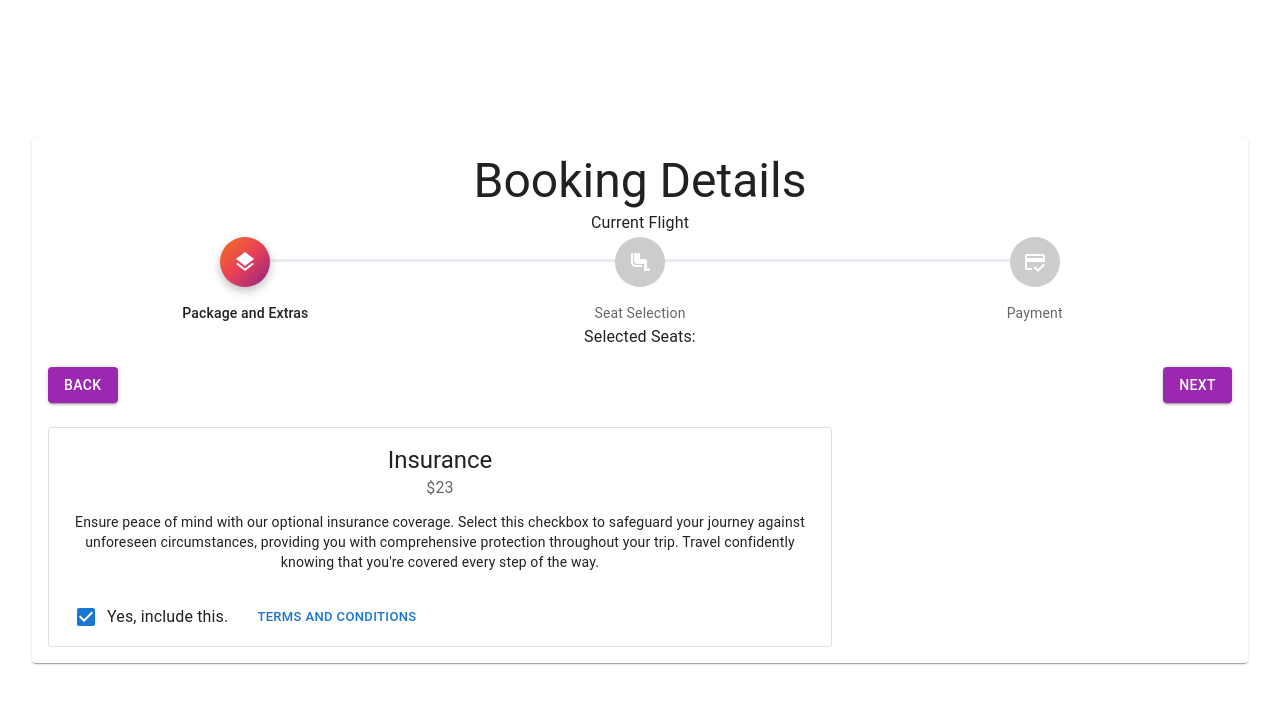
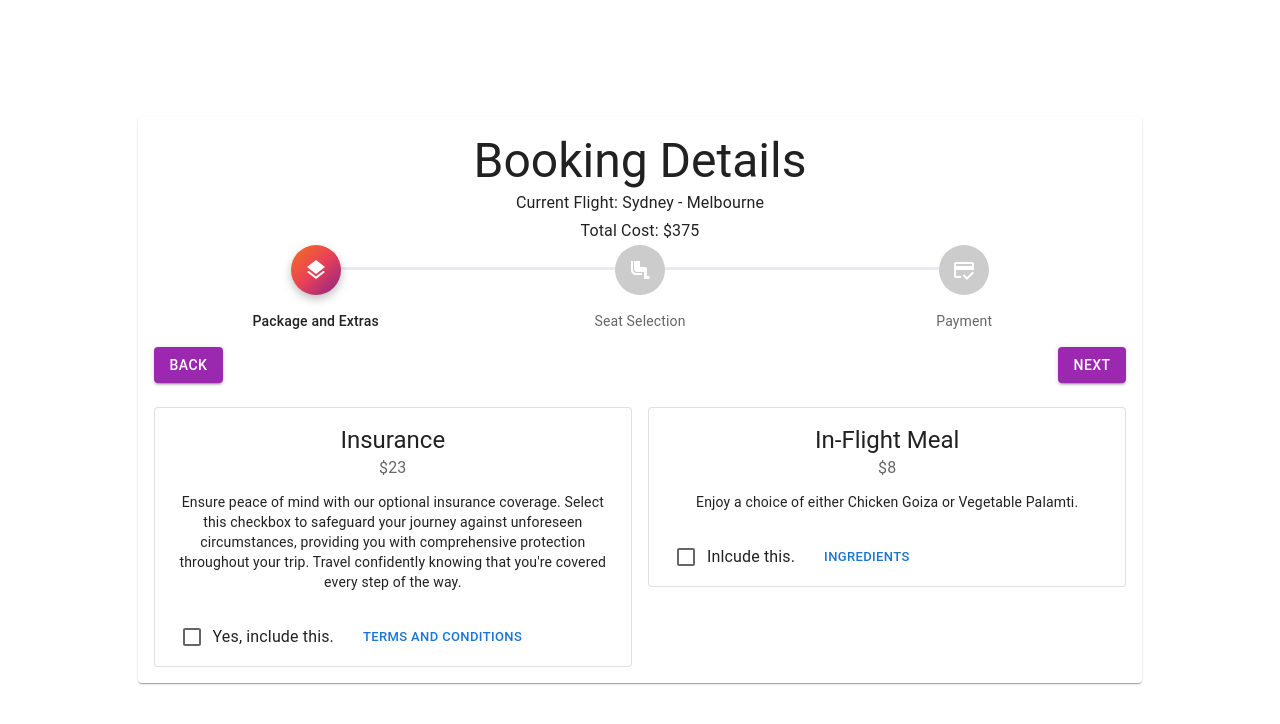
Before and after one commit to Dean-Overton/flight-booking-prototype, a React (Vite) app: page / in a window 1280 px wide. Shown: the top 724 px of the page. Built offline with nearby package versions, Linux system fonts and the light colour scheme.

Commit message:
Cards and formatting

```diff
--- /dev/null
+++ b/src/pages/booking/extras-tab/foodCard/index.tsx
@@ -0,0 +1,47 @@
+import * as React from 'react';
+import Box from '@mui/material/Box';
+import Card from '@mui/material/Card';
+import CardActions from '@mui/material/CardActions';
+import CardContent from '@mui/material/CardContent';
+import Button from '@mui/material/Button';
+import Typography from '@mui/material/Typography';
+import FormControlLabel from '@mui/material/FormControlLabel';
+import Checkbox from '@mui/material/Checkbox';
+
+interface FoodCardProps
+{
+    totalCost:number,
+    costSetCallback: (cost:number) => void,
+}
+const FoodCard = ({totalCost, costSetCallback}: FoodCardProps) => {
+  const costNumber = 8;
+  const handleCheckBoxChange = (event: React.ChangeEvent<HTMLInputElement>) => {
+    if (event.target.checked) {
+      costSetCallback(totalCost + costNumber);
+    } else {
+      costSetCallback(totalCost - costNumber);
+    }
+  };
+  return (
+    <Box sx={{ minWidth: 275 }}>
+      <Card variant="outlined">
+        <CardContent>
+          <Typography variant="h5" component="div">
+            In-Flight Meal
+          </Typography>
+          <Typography sx={{ mb: 1.5 }} color="text.secondary">
+            ${costNumber}
+          </Typography>
+          <Typography variant="body2">
+          Enjoy a choice of either Chicken Goiza or Vegetable Palamti.
+          </Typography>
+        </CardContent>
+        <CardActions>
+          <FormControlLabel sx={{ml:1}} control={<Checkbox onClick={handleCheckBoxChange}/>} label="Inlcude this." />
+          <Button size="small">Ingredients</Button>
+        </CardActions>
+      </Card>
+    </Box>
+  );
+}
+export default FoodCard;
--- a/src/pages/booking/extras-tab/index.tsx
+++ b/src/pages/booking/extras-tab/index.tsx
@@ -4,22 +4,25 @@ import Box from '@mui/material/Box';
 import Grid from '@mui/material/Grid';
 import Paper from '@mui/material/Paper';
 import InsuranceCard from './insuranceCard';
+import FoodCard from './foodCard';
 
-const Item = styled(Paper)(({ theme }) => ({
-    backgroundColor: theme.palette.mode === 'dark' ? '#1A2027' : '#fff',
-    ...theme.typography.body2,
-    padding: theme.spacing(1),
-    textAlign: 'center',
-    color: theme.palette.text.secondary,
-  }));
 
-const ExtrasTab = () => {
+interface ExtraTabProps
+{
+    totalCost: number,
+    costSetCallback: (cost:number) => void
+}
+
+const ExtrasTab = ({totalCost, costSetCallback}: ExtraTabProps) => {
     return (
         <>
         <Box>
             <Grid container spacing={2}>
-                <Grid item xs={8}>
-                    <InsuranceCard/>
+                <Grid item xs={12} lg={6}>
+                    <InsuranceCard totalCost={totalCost} costSetCallback={costSetCallback}/>
+                </Grid>
+                <Grid item xs={12} lg={6}>
+                    <FoodCard totalCost={totalCost} costSetCallback={costSetCallback}/>
                 </Grid>
             </Grid>
         </Box>
--- a/src/pages/booking/extras-tab/insuranceCard/index.tsx
+++ b/src/pages/booking/extras-tab/insuranceCard/index.tsx
@@ -8,30 +8,41 @@ import Typography from '@mui/material/Typography';
 import FormControlLabel from '@mui/material/FormControlLabel';
 import Checkbox from '@mui/material/Checkbox';
 
-const card = (
-  <React.Fragment>
+interface InsuranceCardProps
+{
+    totalCost:number,
+    costSetCallback: (cost:number) => void,
+}
+const InsuranceCard = ({totalCost, costSetCallback}: InsuranceCardProps) => {
+  const costNumber = 23;
+  const handleCheckBoxChange = (event: React.ChangeEvent<HTMLInputElement>) => {
+    if (event.target.checked) {
+      costSetCallback(totalCost + costNumber);
+    } else {
+      costSetCallback(totalCost - costNumber);
+    }
+  };
+
+  return (
+    <Box sx={{ minWidth: 275 }}>
+      <Card variant="outlined">
         <CardContent>
         <Typography variant="h5" component="div">
           Insurance
         </Typography>
         <Typography sx={{ mb: 1.5 }} color="text.secondary">
-        $23
+          ${costNumber}
         </Typography>
         <Typography variant="body2">
         Ensure peace of mind with our optional insurance coverage. Select this checkbox to safeguard your journey against unforeseen circumstances, providing you with comprehensive protection throughout your trip. Travel confidently knowing that you're covered every step of the way.
         </Typography>
       </CardContent>
       <CardActions>
-      <FormControlLabel sx={{ml:1}} control={<Checkbox defaultChecked />} label="Yes, include this." />
+        <FormControlLabel sx={{ml:1}} control={<Checkbox onClick={handleCheckBoxChange} />} label="Yes, include this." />
         <Button size="small">Terms and Conditions</Button>
       </CardActions>
-  </React.Fragment>
-);
-
-export default function OutlinedCard() {
-  return (
-    <Box sx={{ minWidth: 275 }}>
-      <Card variant="outlined">{card}</Card>
+      </Card>
     </Box>
   );
 }
+export default InsuranceCard;
--- a/src/pages/booking/index.tsx
+++ b/src/pages/booking/index.tsx
@@ -1,4 +1,4 @@
-import { useEffect, useState } from 'react';
+import { useState } from 'react';
 import FlightBookingStepper from './stepper';
 import '../../App.css';
 
@@ -8,6 +8,7 @@ import SeatSelection from './seat-selection';
 import Payment from './payment';
 
 const Booking = () => {
+    const [totalCost, setCost] = useState(375);
     const [progress, setProgress] = useState(0);
     const [seats, setSeats] = useState([]);
 
@@ -23,19 +24,20 @@ const Booking = () => {
     }
 
     return (
-        <Paper sx={{p:2}}>
+        <Paper sx={{p:2, mx:'auto', width:'80%'}}>
             <Typography variant="h3">Booking Details</Typography>
-            <Typography variant="subtitle1">Current Flight</Typography>
+            <Typography variant="subtitle1">Current Flight: Sydney - Melbourne</Typography>
+            <Typography variant="subtitle1">Total Cost: ${totalCost}</Typography>
             <FlightBookingStepper progress={progress}/>
-            <Typography variant="subtitle1">Selected Seats: {seats.map(seat => (
+            {seats.length!=0 &&<Typography variant="subtitle1">Selected Seats: {seats.map(seat => (
                 `${seat}, `
-            ))}</Typography>
+            ))}</Typography>}
             <Stack direction="row" mt={2} justifyContent="space-between" alignItems="center" spacing={2}>
                 <Button onClick={()=>back()} variant="contained" color="secondary">Back</Button>
                 <Button onClick={()=>next()} variant="contained" color="secondary">Next</Button>
             </Stack>
             <Box sx={{mt:3}}>
-                {progress == 0 && <ExtrasTab/>}
+                {progress == 0 && <ExtrasTab totalCost={totalCost} costSetCallback={setCost}/>}
                 {progress == 1 && <SeatSelection numberOfPassengers={2} seatsSelectedCallback={setSeats}/>}
                 {progress == 2 && <Payment/>}
             </Box>
--- a/src/pages/booking/payment/index.tsx
+++ b/src/pages/booking/payment/index.tsx
@@ -20,9 +20,13 @@ const Payment = () => {
         <>
         <Box>
             <Grid container spacing={2}>
-                <Grid item xs={8}>
+                <Grid item xs={12} md={6}>
                     <PaymentOptionsCard/>
+                </Grid>
+                <Grid item xs={12} md={6}>
                     <FlightSummaryCard/>
+                </Grid>
+                <Grid item xs={12} md={6}>
                     <PaymentSummaryCard/>
                 </Grid>
             </Grid>
--- a/src/pages/booking/payment/payment-summary/index.tsx
+++ b/src/pages/booking/payment/payment-summary/index.tsx
@@ -57,6 +57,7 @@ export default function OutlinedCard() {
                 endIcon={<LockIcon/>}
                 onClick={()=>makePaymentClick()}
                 loading={paymentLoading}
+                fullWidth
                 sx={{mx:'auto'}}>
                     <span>Pay Now</span>
                 </LoadingButton>
--- a/src/pages/booking/seat-selection/index.tsx
+++ b/src/pages/booking/seat-selection/index.tsx
@@ -21,12 +21,12 @@ const SeatSelection = (props: SeatSelectionProps) => {
     const seatGroups = [2, 2]
     const seatRowletters = ['A', 'B', 'C', 'D'];
 
-    useEffect(() => {
-        const sumOfGroups = seatGroups.reduce((acc, current) => acc + current, 0);
-        if (sumOfGroups != seatRowletters.length) {
+    // useEffect(() => {
+    //     const sumOfGroups = seatGroups.reduce((acc, current) => acc + current, 0);
+    //     if (sumOfGroups != seatRowletters.length) {
 
-        }
-      }, [seatGroups, seatRowletters]);
+    //     }
+    //   }, [seatGroups, seatRowletters]);
     const seatCodes = [];
     const seatMap: { [code: string]: boolean }  = {}
     const seatDisabledMap: { [code: string]: boolean }  = {}
@@ -73,19 +73,20 @@ const SeatSelection = (props: SeatSelectionProps) => {
 
     return (
         <>
-        <Box width={300} sx={{m: '0 auto'}}>
+            <Box>
                 <Typography sx={{my:2}} variant="h5">{props.numberOfPassengers-seatsSelectedCount} seats remaining</Typography>
                 <Stack
                     direction="row"
                     divider={<Divider orientation="vertical" flexItem />}
                     spacing={3}
+                    width={250}
                 >
                     <Typography>L Window</Typography>
                     <Typography>L Isle</Typography>
                     <Typography>R Isle</Typography>
                     <Typography>R Window</Typography>
                 </Stack>
-            <Grid container spacing={1}>
+                <Grid container spacing={1} width={300} mx='auto'>
                     {seatCodes.map(seatCode => (
                     <Grid item xs={3}>
                         <Tooltip title={seatCode}>
```
Also changed, not shown: src/pages/booking/extras-tab/baggageExtras/index.tsx (added, +25 -0 lines). Lines whose indentation alone changed are shown as unchanged.
